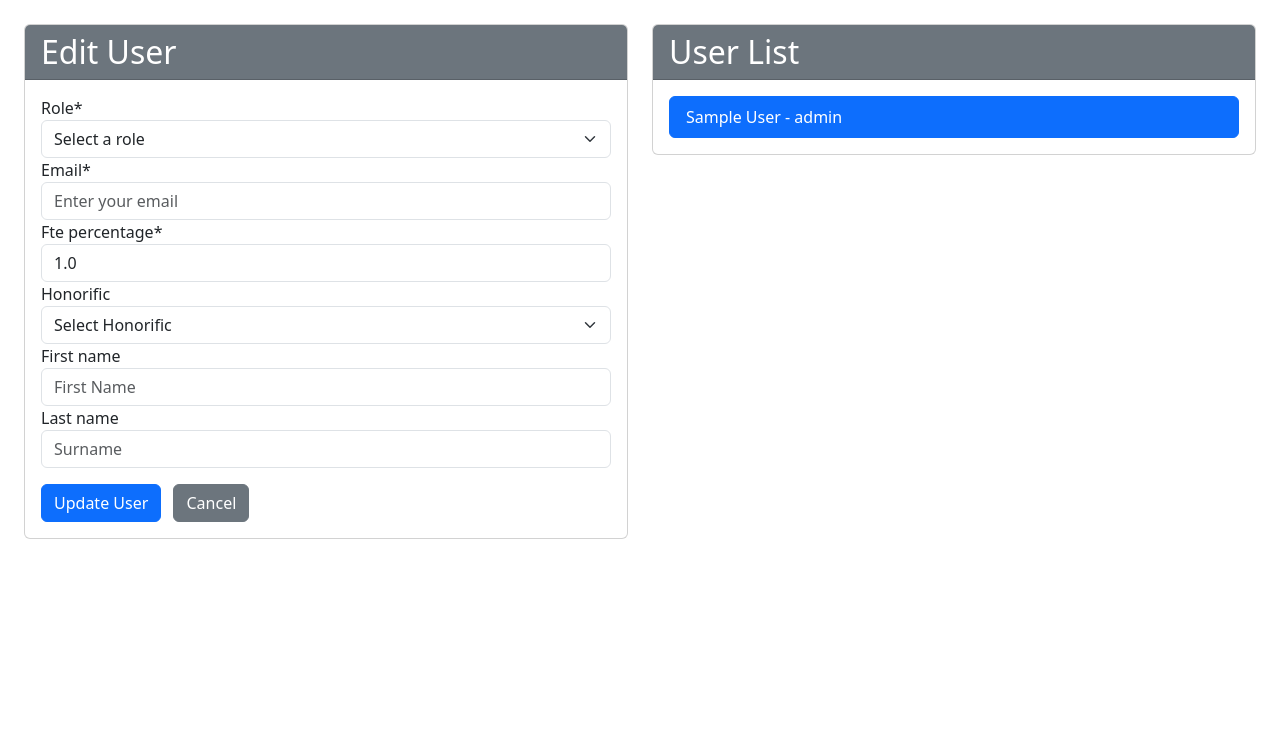
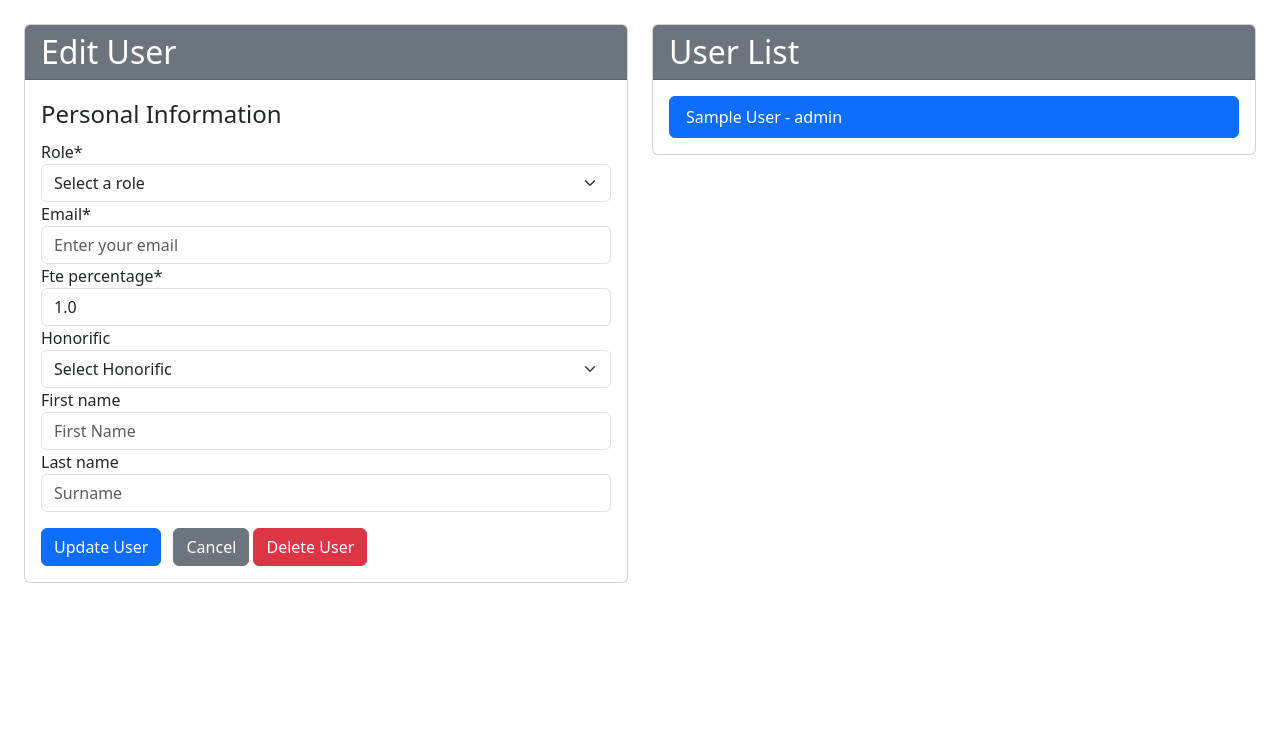
Before and after one commit to JacobPaff/cse3cax_webapp, a Django app: template cse3cax_webapp/admin_user_input/templates/user_management.html in a window 1280 px wide. Shown: the part 56-800 px from the top of the page. Run offline with Django 4.2, Linux system fonts and the light colour scheme; the template is opened without the code that fills it: values that come from a table or form of the project are taken from there, others are empty; tables that the repository leaves empty hold one stand-in row (values such as "Sample post"); some libraries are stand-ins or nearby versions.

Commit message:
Added Lecturer expertise and Delete User button

```diff
--- a/cse3cax_webapp/admin_user_input/forms.py
+++ b/cse3cax_webapp/admin_user_input/forms.py
@@ -1,16 +1,20 @@
 from django import forms
 from django.core.validators import EmailValidator
 from django.core.exceptions import ValidationError
-from .models import UserProfile, Role
+from .models import UserProfile, Role, Subject, LecturerExpertise
 from crispy_forms.helper import FormHelper
-from crispy_forms.layout import Layout, Field
+from crispy_forms.layout import Layout, Field, Fieldset, Div
 
 class UserProfileForm(forms.ModelForm):
     role = forms.ModelChoiceField(
         queryset=Role.objects.all(),
         to_field_name="role_id",
         empty_label="Select a role",
-        widget=forms.Select(attrs={'class': 'form-select'})
+        widget=forms.Select(attrs={
+            'class': 'form-select',
+            'id': 'id_role',  # Ensure this ID is set for our JavaScript
+            'data-role': 'role-select'  # Add a data attribute for easier JavaScript selection
+        })
     )
 
     email = forms.EmailField(
@@ -39,9 +43,16 @@
         widget=forms.Select(attrs={'class': 'form-select'})
     )
 
+    expertise = forms.ModelMultipleChoiceField(
+        queryset=Subject.objects.all().order_by('subject_id'),
+        required=False,
+        widget=forms.CheckboxSelectMultiple,
+        label="Select the subjects this lecturer has expertise in."
+    )
+
     class Meta:
         model = UserProfile
-        fields = ['role', 'email', 'fte_percentage', 'honorific', 'first_name', 'last_name']
+        fields = ['role', 'email', 'fte_percentage', 'honorific', 'first_name', 'last_name', 'expertise']
         widgets = {
             'first_name': forms.TextInput(attrs={'class': 'form-control', 'placeholder': 'First Name'}),
             'last_name': forms.TextInput(attrs={'class': 'form-control', 'placeholder': 'Surname'}),
@@ -51,17 +62,30 @@
         super().__init__(*args, **kwargs)
         self.helper = FormHelper()
         self.helper.form_tag = False  # Don't render <form> tag
+        show_expertise = self.instance.pk and self.instance.role.role_id == 'Lecturer' if self.instance.pk else False
         self.helper.layout = Layout(
-            Field('role'),
-            Field('email'),
-            Field('fte_percentage'),
-            Field('honorific'),
-            Field('first_name'),
-            Field('last_name'),
+            Fieldset(
+                'Personal Information',
+                Field('role'),
+                Field('email'),
+                Field('fte_percentage'),
+                Field('honorific'),
+                Field('first_name'),
+                Field('last_name'),
+            ),
+            Div(
+                Fieldset(
+                    'Expertise',
+                    Field('expertise'),
+                ),
+                css_class='expertise-field',
+                style='display: block;' if show_expertise else 'display: none;'
+            )
         )
 
         if self.instance.pk:
             self.fields['email'].initial = self.instance.email
+            self.fields['expertise'].initial = Subject.objects.filter(lecturerexpertise__user=self.instance)
 
     def clean_email(self):
         email = self.cleaned_data.get('email')
@@ -74,3 +98,17 @@
         if fte is not None and (fte < 0.1 or fte > 1.0):
             raise ValidationError("FTE must be between 0.1 and 1.0")
         return fte
+
+    def save(self, commit=True):
+        user_profile = super().save(commit=False)
+        if commit:
+            user_profile.save()
+            self.save_expertise(user_profile)
+        return user_profile
+
+    def save_expertise(self, user_profile):
+        # Clear existing expertise
+        LecturerExpertise.objects.filter(user=user_profile).delete()
+        # Add new expertise
+        for subject in self.cleaned_data['expertise']:
+            LecturerExpertise.objects.create(user=user_profile, subject=subject)
--- a/cse3cax_webapp/admin_user_input/models.py
+++ b/cse3cax_webapp/admin_user_input/models.py
@@ -34,6 +34,9 @@
         db_table = 'subject'
         managed = True
 
+    def __str__(self):
+        return f"{self.subject_id} - {self.subject_name}"
+
 
 class SubjectInstance(models.Model):
     instance_id = models.AutoField(primary_key=True)
@@ -49,3 +52,16 @@
     class Meta:
         db_table = 'subject_instance'
         managed = True
+
+class LecturerExpertise(models.Model):
+    expertise_id = models.AutoField(primary_key=True)
+    subject = models.ForeignKey('Subject', on_delete=models.CASCADE)
+    user = models.ForeignKey('UserProfile', on_delete=models.CASCADE)
+
+    class Meta:
+        db_table = 'lecturer_expertise'
+        managed = True
+        unique_together = ('subject', 'user')  # Ensures a lecturer can't have duplicate expertise entries for the same subject
+
+    def __str__(self):
+        return f"{self.user.first_name} {self.user.last_name} - {self.subject.subject_name}"
--- a/cse3cax_webapp/admin_user_input/static/js/user_management.js
+++ b/cse3cax_webapp/admin_user_input/static/js/user_management.js
@@ -1,3 +1,7 @@
+// user_management.js
+
+document.addEventListener('DOMContentLoaded', function() {
+  // User list functionality
   function highlightUser(element) {
       clearActiveUser();
       element.classList.add('active');
@@ -9,14 +13,39 @@
       });
   }
 
-{/* <script>
-  document.body.addEventListener('htmx:afterSwap', function(event) {
-    // Clear messages after 5 seconds
-    setTimeout(function() {
-      var messages = document.querySelectorAll('.alert');
-      messages.forEach(function(message) {
-        message.style.display = 'none';
+  // // Expertise field toggle functionality
+  // const roleSelect = document.getElementById('id_role');
+  // const expertiseField = document.querySelector('.expertise-field');
+
+  // function toggleExpertiseField() {
+  //     if (roleSelect && expertiseField) {
+  //         const isLecturer = roleSelect.value === 'Lecturer';
+  //         expertiseField.style.display = isLecturer ? 'block' : 'none';
+  //     }
+  // }
+
+  // if (roleSelect) {
+  //     roleSelect.addEventListener('change', toggleExpertiseField);
+  //     // No need to call toggleExpertiseField() initially, as the form handles the initial state
+  // }
+
+  // User selection functionality
+  // const userList = document.getElementById('user-list');
+
+  // if (userList) {
+  //     userList.addEventListener('click', function(event) {
+  //         const clickedUser = event.target.closest('.list-group-item');
+  //         if (clickedUser) {
+  //             highlightUser(clickedUser);
+  //             const isLecturer = clickedUser.dataset.role === 'Lecturer';
+  //             if (expertiseField) {
+  //                 expertiseField.style.display = isLecturer ? 'block' : 'none';
+  //             }
+  //         }
+  //     });
+  // }
+
+  // Expose functions to global scope if needed
+  window.highlightUser = highlightUser;
+  window.clearActiveUser = clearActiveUser;
 });
-    }, 5000);
-  });
-</script> */}
--- a/cse3cax_webapp/admin_user_input/templates/user_form.html
+++ b/cse3cax_webapp/admin_user_input/templates/user_form.html
@@ -1,29 +1,45 @@
-{% load crispy_forms_tags %}
-{% load static %}
+{% load crispy_forms_tags %} {% load static %}
 <div id="user-form">
   <script src="{% static 'js/user_management.js' %}"></script>
   <div class="card">
     <div class="card-header bg-secondary text-white">
-      <h2 class="mb-0">{% if selected_user %}Edit User{% else %}Add New User{% endif %}</h2>
+      <h2 class="mb-0">
+        {% if selected_user %}Edit User{% else %}Add New User{% endif %}
+      </h2>
     </div>
     <div class="card-body">
-      <form id="user-profile-form" method="post"
-            hx-post="{% if selected_user %}{% url 'update_user' selected_user.user_id %}{% else %}{% url 'add_user' %}{% endif %}"
-            hx-target="#user-form"
-            hx-swap="outerHTML">
-        {% csrf_token %}
-        {% crispy form %}
+      <form
+        id="user-profile-form"
+        method="post"
+        hx-post="{% if selected_user %}{% url 'update_user' selected_user.user_id %}{% else %}{% url 'add_user' %}{% endif %}"
+        hx-target="#user-form"
+        hx-swap="outerHTML"
+      >
+        {% csrf_token %} {% crispy form %}
         <div class="form-group mt-3">
           <button type="submit" class="btn btn-primary me-2">
             {% if selected_user %}Update User{% else %}Add User{% endif %}
           </button>
-          <button type="button" class="btn btn-secondary"
-                  hx-get="{% url 'add_user' %}"
-                  hx-target="#user-form"
-                  hx-swap="outerHTML"
-                  onclick="clearActiveUser()">
+          <button
+            type="button"
+            class="btn btn-secondary"
+            hx-get="{% url 'add_user' %}"
+            hx-target="#user-form"
+            hx-swap="outerHTML"
+            onclick="clearActiveUser()"
+          >
             {% if selected_user %}Cancel{% else %}Clear{% endif %}
           </button>
+          {% if selected_user %}
+          <button type="button" class="btn btn-danger"
+                  hx-delete="{% url 'delete_user' selected_user.user_id %}"
+                  hx-headers='{"X-CSRFToken": "{{ csrf_token }}"}'
+                  hx-confirm="Are you sure you want to delete this user?"
+                  hx-target="#user-form"
+                  hx-swap="outerHTML">
+            Delete User
+          </button>
+          {% endif %}
         </div>
       </form>
       {% if messages %}
--- a/cse3cax_webapp/admin_user_input/templates/user_management.html
+++ b/cse3cax_webapp/admin_user_input/templates/user_management.html
@@ -1,17 +1,21 @@
-{% extends "base.html" %} {% block content %}
+{% extends "base.html" %}
+{% block content %}
+<style>
+  #user-form-container, #user-list-container {
+    height: calc(100vh - 80px); /* Adjust Npx to match header height */
+    overflow-y: auto;
+  }
+</style>
 <div class="container-fluid">
   <div class="row">
-    <div style="width: 50%" id="user-form-container">
+    <div class="col-md-6" id="user-form-container">
       {% include "user_form.html" with form=form selected_user=selected_user %}
     </div>
-    <div
-      style="width: 50%"
-      id="user-list-container"
-      hx-trigger="refreshUserList from:body"
-      hx-get="{% url 'user_list' %}"
-      hx-target="#user-list-container"
-    >
-      {% include "user_list.html" with users=users selected_user=selected_user%}
+    <div class="col-md-6" id="user-list-container"
+         hx-trigger="refreshUserList from:body"
+         hx-get="{% url 'user_list' %}"
+         hx-target="#user-list-container">
+      {% include "user_list.html" with users=users selected_user=selected_user %}
     </div>
   </div>
 </div>
```
Also changed, not shown: cse3cax_webapp/admin_user_input/views.py (+9 -1 lines), cse3cax_webapp/admin_user_input/migrations/0004_lecturerexpertise.py (added). Lines whose indentation alone changed are shown as unchanged.
